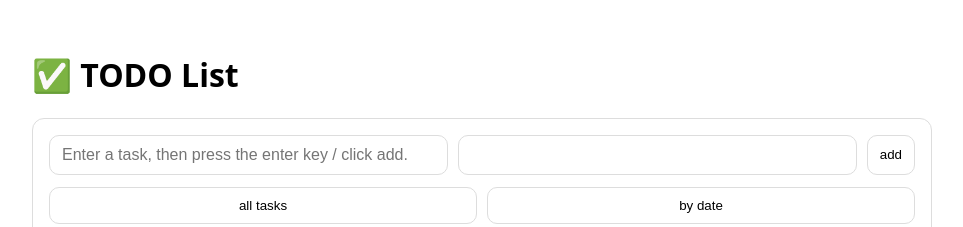
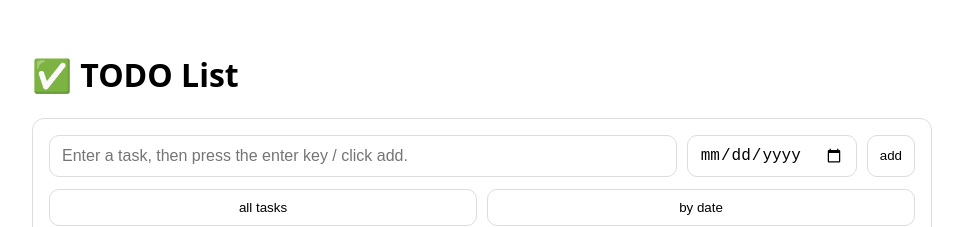
Before and after one commit to DaphneWu-0424/Yueying-s-todo-list, a website built with Vite: page index.html in a window 1280 px wide. Shown: the top 227 px of the page, without its empty margins (0-963 px from the left). Built offline with nearby package versions, Linux system fonts and the light colour scheme.

Commit message:
add date selector

```diff
--- a/index.html
+++ b/index.html
@@ -11,7 +11,8 @@
         <div class="card">
             <div class="row">
                 <input id="todoInput" class="input" placeholder="Enter a task, then press the enter key / click add." />
-                <input id="dueDateInput" class="input" type="data" />
+                <!-- placeholder是占位符在用户输入前显示灰色提示文字 -->
+                <input id="dueDateInput" class="input" type="date" />
                 <button id="addBtn" class="btn">
                     add
                 </button>
```
